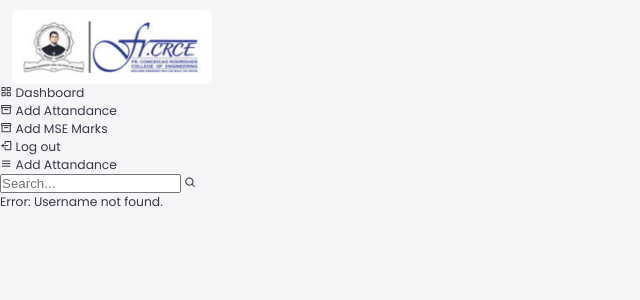
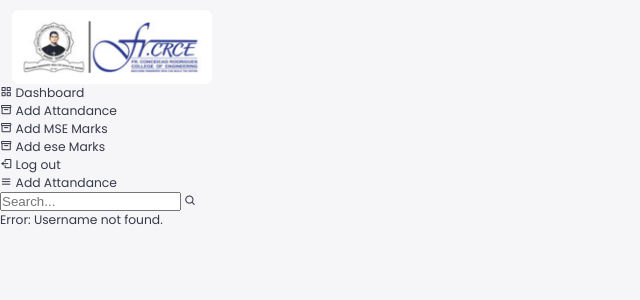
Before and after one commit to Chiragadve/Department-portal, a PHP site: page /loginpage/add-ese.php in a window 1280 px wide. Shown: the top 300 px of the page, without its empty margins (0-640 px from the left). Run offline with PHP 8.4, Linux system fonts and the light colour scheme; the visitor is signed in with stand-in values (Sample User, id 1); data comes from the database, SQL or seed files in the repository.

Commit message:
ese module commit

```diff
--- a/loginpage/add-ese.php
+++ b/loginpage/add-ese.php
@@ -38,9 +38,15 @@
         </a>
       </li>
       <li>
-        <a href="add-mse.php" class="active">
+        <a href="add-mse.php">
           <i class="bx bx-box"></i>
           <span class="links_name">Add MSE Marks</span>
+        </a>
+      </li>
+      <li>
+        <a href="#" class="active">
+          <i class="bx bx-box"></i>
+          <span class="links_name">Add ese Marks</span>
         </a>
       </li>
       <li class="log_out">
@@ -131,7 +137,7 @@
               </style>
               </head>
 
-              <form action="submit-mse.php" method="POST">
+              <form action="submit-ese.php" method="POST">
               <body>
                 <h2 align="center">MSE Marks Form</h2>
                 <br>
```
